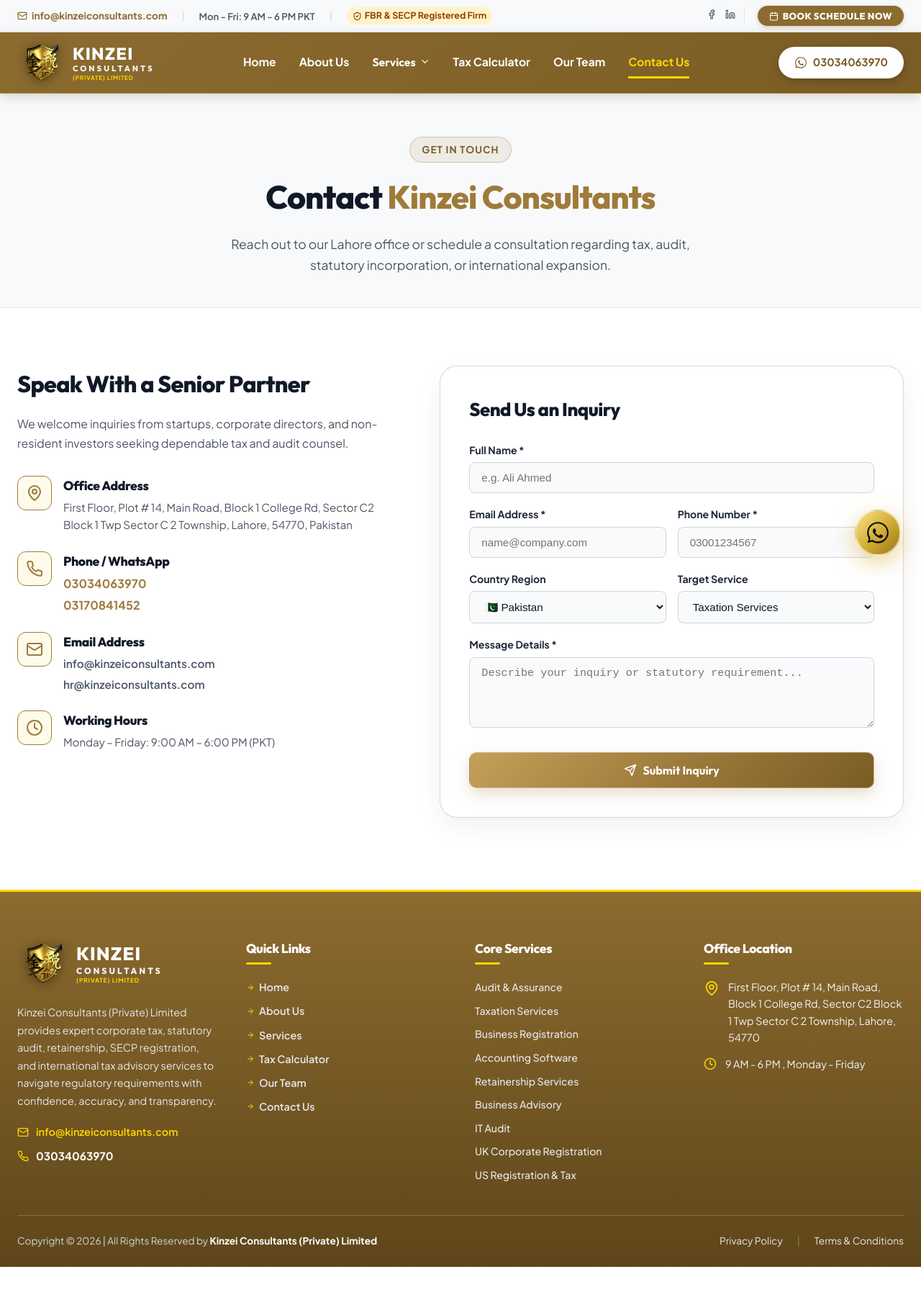
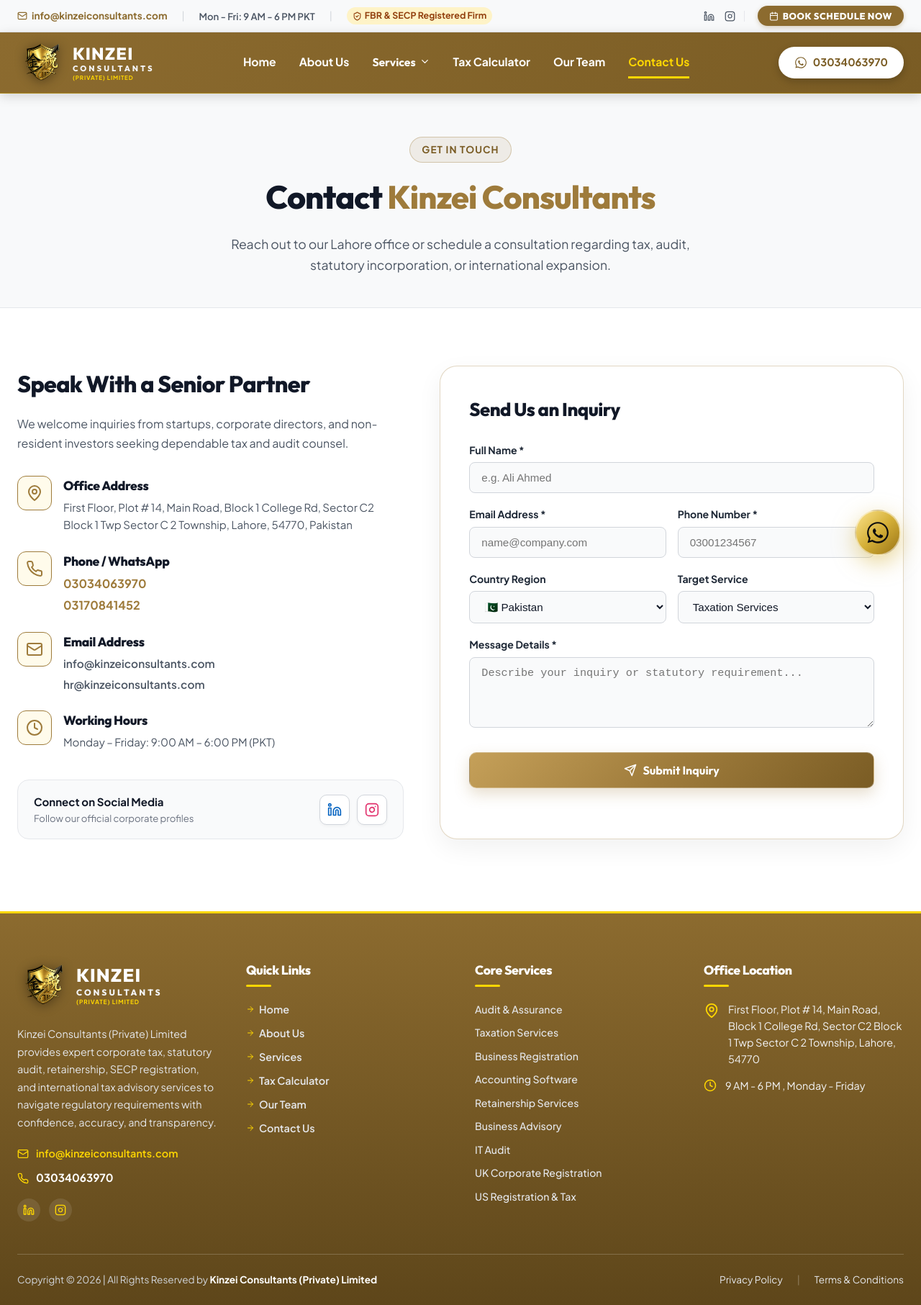
Before and after one commit to Hassan-zubair-ch/kinzei, a React (Vite) app in the folder client/: page /contact in a window 1280 px wide. Shown: the whole page at 72% size. Before the commit the page ends 1760 px from the top, so only its background shows below. Built offline with nearby package versions, Linux system fonts and the light colour scheme.

Commit message:
Configure official LinkedIn and Instagram links, remove Facebook

```diff
--- a/client/src/components/Footer.jsx
+++ b/client/src/components/Footer.jsx
@@ -1,7 +1,7 @@
 import React from 'react';
 import { Link } from 'react-router-dom';
 import KinzeiLogo from './KinzeiLogo';
-import { MapPin, Phone, Mail, Clock, ArrowRight } from 'lucide-react';
+import { MapPin, Phone, Mail, Clock, ArrowRight, Linkedin, Instagram } from 'lucide-react';
 
 export default function Footer() {
   return (
@@ -34,6 +34,40 @@
                 <Phone size={16} color="#FFD700" />
                 <span>03034063970</span>
               </a>
+              <div style={{ display: 'flex', alignItems: 'center', gap: '12px', marginTop: '6px' }}>
+                <a
+                  href="https://www.linkedin.com/in/amina-batool-kc?utm_source=share_via&utm_content=profile&utm_medium=member_android"
+                  target="_blank"
+                  rel="noreferrer"
+                  title="LinkedIn"
+                  style={{
+                    display: 'flex', alignItems: 'center', justifyContent: 'center',
+                    width: '32px', height: '32px', borderRadius: '50%',
+                    backgroundColor: 'rgba(255,255,255,0.1)', color: '#FFD700',
+                    transition: 'all 0.2s ease'
+                  }}
+                  onMouseEnter={(e) => { e.currentTarget.style.backgroundColor = '#0A66C2'; e.currentTarget.style.color = '#FFFFFF'; }}
+                  onMouseLeave={(e) => { e.currentTarget.style.backgroundColor = 'rgba(255,255,255,0.1)'; e.currentTarget.style.color = '#FFD700'; }}
+                >
+                  <Linkedin size={16} />
+                </a>
+                <a
+                  href="https://www.instagram.com/kinzei_consultants?igsi=MWtncDBkM2ZtNHA1"
+                  target="_blank"
+                  rel="noreferrer"
+                  title="Instagram"
+                  style={{
+                    display: 'flex', alignItems: 'center', justifyContent: 'center',
+                    width: '32px', height: '32px', borderRadius: '50%',
+                    backgroundColor: 'rgba(255,255,255,0.1)', color: '#FFD700',
+                    transition: 'all 0.2s ease'
+                  }}
+                  onMouseEnter={(e) => { e.currentTarget.style.backgroundColor = '#E1306C'; e.currentTarget.style.color = '#FFFFFF'; }}
+                  onMouseLeave={(e) => { e.currentTarget.style.backgroundColor = 'rgba(255,255,255,0.1)'; e.currentTarget.style.color = '#FFD700'; }}
+                >
+                  <Instagram size={16} />
+                </a>
+              </div>
             </div>
           </div>
 
--- a/client/src/components/TopHeader.jsx
+++ b/client/src/components/TopHeader.jsx
@@ -1,5 +1,5 @@
 import React from 'react';
-import { Mail, Calendar, Facebook, Linkedin, ShieldCheck } from 'lucide-react';
+import { Mail, Calendar, Linkedin, Instagram, ShieldCheck } from 'lucide-react';
 
 export default function TopHeader({ onOpenSchedule }) {
   return (
@@ -31,12 +31,28 @@
 
         {/* Right Side: Social Media & Action CTA */}
         <div style={{ display: 'flex', alignItems: 'center', gap: '18px' }}>
-          <div style={{ display: 'flex', alignItems: 'center', gap: '12px', paddingRight: '12px', borderRight: '1px solid #E5E7EB' }}>
-            <a href="https://facebook.com" target="_blank" rel="noreferrer" title="Facebook" style={{ color: '#4B5563', transition: 'color 0.2s' }}>
-              <Facebook size={14} />
+          <div style={{ display: 'flex', alignItems: 'center', gap: '14px', paddingRight: '12px', borderRight: '1px solid #E5E7EB' }}>
+            <a
+              href="https://www.linkedin.com/in/amina-batool-kc?utm_source=share_via&utm_content=profile&utm_medium=member_android"
+              target="_blank"
+              rel="noreferrer"
+              title="LinkedIn"
+              style={{ color: '#4B5563', display: 'flex', alignItems: 'center', transition: 'color 0.2s' }}
+              onMouseEnter={(e) => e.currentTarget.style.color = '#0A66C2'}
+              onMouseLeave={(e) => e.currentTarget.style.color = '#4B5563'}
+            >
+              <Linkedin size={15} />
             </a>
-            <a href="https://linkedin.com" target="_blank" rel="noreferrer" title="LinkedIn" style={{ color: '#4B5563', transition: 'color 0.2s' }}>
-              <Linkedin size={14} />
+            <a
+              href="https://www.instagram.com/kinzei_consultants?igsi=MWtncDBkM2ZtNHA1"
+              target="_blank"
+              rel="noreferrer"
+              title="Instagram"
+              style={{ color: '#4B5563', display: 'flex', alignItems: 'center', transition: 'color 0.2s' }}
+              onMouseEnter={(e) => e.currentTarget.style.color = '#E1306C'}
+              onMouseLeave={(e) => e.currentTarget.style.color = '#4B5563'}
+            >
+              <Instagram size={15} />
             </a>
           </div>
 
--- a/client/src/pages/ContactUs.jsx
+++ b/client/src/pages/ContactUs.jsx
@@ -1,5 +1,5 @@
 import React, { useState } from 'react';
-import { MapPin, Phone, Mail, Clock, Send, CheckCircle2 } from 'lucide-react';
+import { MapPin, Phone, Mail, Clock, Send, CheckCircle2, Linkedin, Instagram } from 'lucide-react';
 
 export default function ContactUs() {
   const [formData, setFormData] = useState({
@@ -152,6 +152,58 @@
                       Monday – Friday: 9:00 AM – 6:00 PM (PKT)
                     </p>
                   </div>
+                </div>
+              </div>
+
+              {/* Connect on Social Media */}
+              <div style={{
+                padding: '18px 22px',
+                backgroundColor: '#F9FAFB',
+                borderRadius: '16px',
+                border: '1.5px solid #E5E7EB',
+                display: 'flex',
+                alignItems: 'center',
+                justifyContent: 'space-between',
+                flexWrap: 'wrap',
+                gap: '12px'
+              }}>
+                <div>
+                  <div style={{ fontSize: '0.94rem', fontWeight: 800, color: '#111827' }}>Connect on Social Media</div>
+                  <div style={{ fontSize: '0.82rem', color: '#6B7280' }}>Follow our official corporate profiles</div>
+                </div>
+                <div style={{ display: 'flex', gap: '10px' }}>
+                  <a
+                    href="https://www.linkedin.com/in/amina-batool-kc?utm_source=share_via&utm_content=profile&utm_medium=member_android"
+                    target="_blank"
+                    rel="noreferrer"
+                    style={{
+                      width: '42px', height: '42px', borderRadius: '10px',
+                      backgroundColor: '#FFFFFF', border: '1.5px solid #D1D5DB',
+                      display: 'flex', alignItems: 'center', justifyContent: 'center',
+                      color: '#0A66C2', transition: 'all 0.2s ease', boxShadow: '0 2px 4px rgba(0,0,0,0.04)'
+                    }}
+                    title="LinkedIn"
+                    onMouseEnter={(e) => { e.currentTarget.style.backgroundColor = '#0A66C2'; e.currentTarget.style.color = '#FFFFFF'; e.currentTarget.style.borderColor = '#0A66C2'; }}
+                    onMouseLeave={(e) => { e.currentTarget.style.backgroundColor = '#FFFFFF'; e.currentTarget.style.color = '#0A66C2'; e.currentTarget.style.borderColor = '#D1D5DB'; }}
+                  >
+                    <Linkedin size={20} />
+                  </a>
+                  <a
+                    href="https://www.instagram.com/kinzei_consultants?igsi=MWtncDBkM2ZtNHA1"
+                    target="_blank"
+                    rel="noreferrer"
+                    style={{
+                      width: '42px', height: '42px', borderRadius: '10px',
+                      backgroundColor: '#FFFFFF', border: '1.5px solid #D1D5DB',
+                      display: 'flex', alignItems: 'center', justifyContent: 'center',
+                      color: '#E1306C', transition: 'all 0.2s ease', boxShadow: '0 2px 4px rgba(0,0,0,0.04)'
+                    }}
+                    title="Instagram"
+                    onMouseEnter={(e) => { e.currentTarget.style.backgroundColor = '#E1306C'; e.currentTarget.style.color = '#FFFFFF'; e.currentTarget.style.borderColor = '#E1306C'; }}
+                    onMouseLeave={(e) => { e.currentTarget.style.backgroundColor = '#FFFFFF'; e.currentTarget.style.color = '#E1306C'; e.currentTarget.style.borderColor = '#D1D5DB'; }}
+                  >
+                    <Instagram size={20} />
+                  </a>
                 </div>
               </div>
             </div>
--- a/client/src/pages/OurTeam.jsx
+++ b/client/src/pages/OurTeam.jsx
@@ -1,5 +1,5 @@
 import React from 'react';
-import { Mail, Phone, Linkedin, ShieldCheck, Calendar } from 'lucide-react';
+import { Mail, Phone, ShieldCheck, Calendar } from 'lucide-react';
 
 export default function OurTeam({ onOpenSchedule }) {
   const teamMembers = [
```
